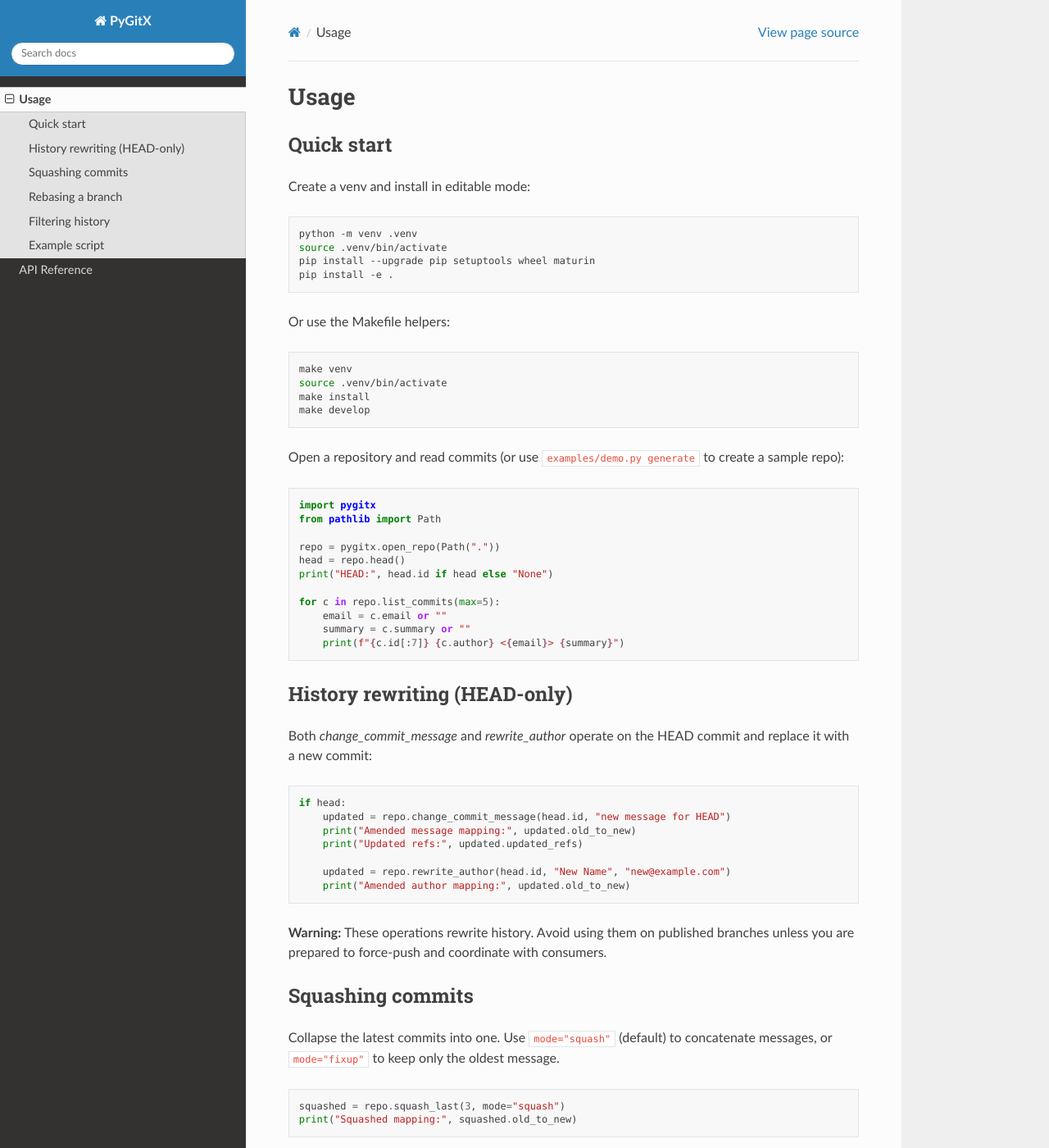
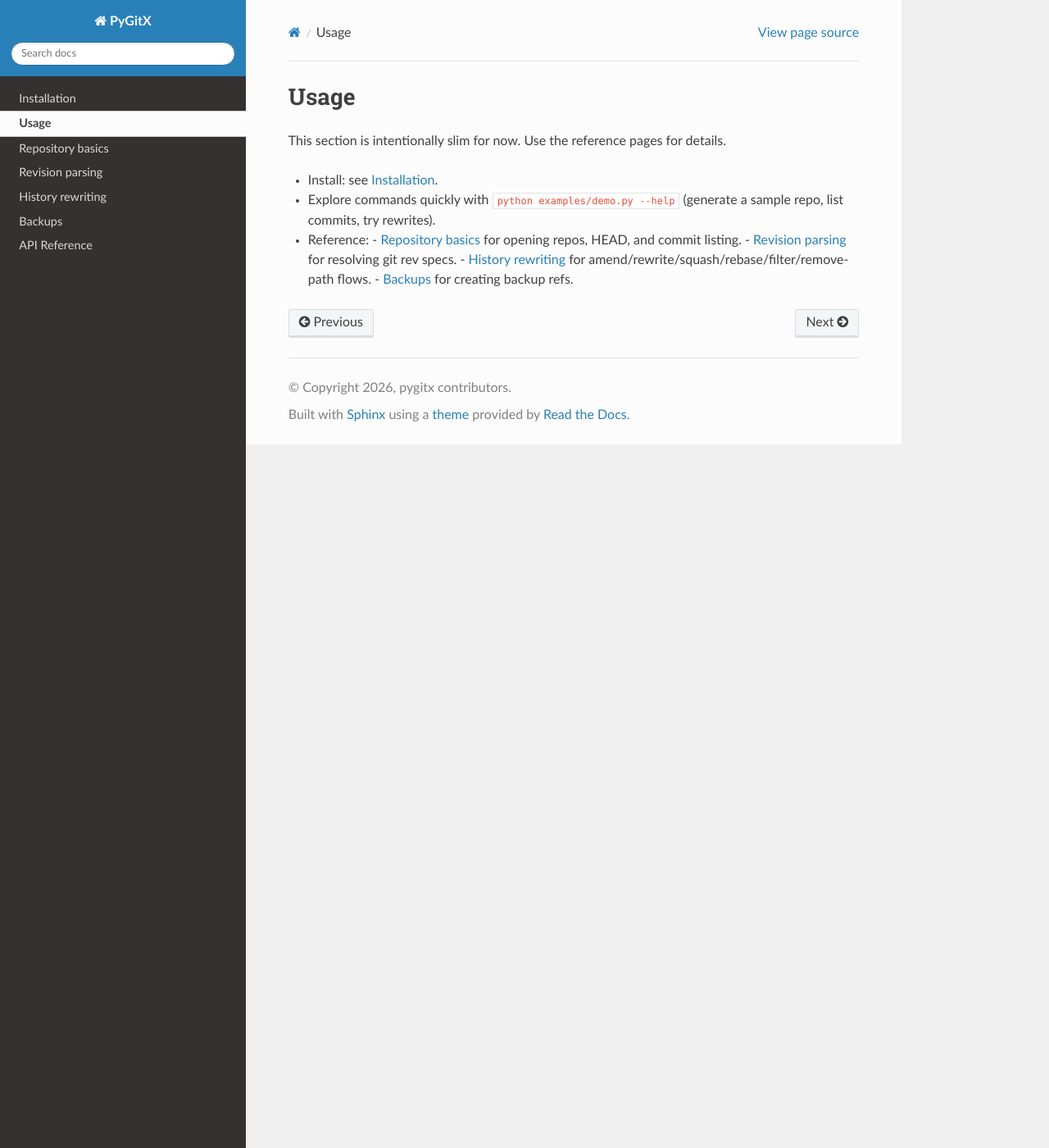
Before and after one commit to zangjiucheng/pygitx, a Sphinx documentation site: the page built from docs/usage.rst, in a window 1280 px wide and 1400 px high. Shown: the whole window at 82% size. Built offline with Sphinx 7.4.7 and the Read the Docs theme 3.1.0, drawn with Linux system fonts in a browser that asks for light colours; some of the changed text lies outside the part shown.

Commit message:
Update Python version support, bump version to 0.1.2, and enhance documentation
- Extend Python version support in the publish-to-PyPI workflow to include 3.14.
- Bump package version to 0.1.2 in Cargo.toml and Cargo.lock.
- Revise README to highlight features and installation instructions.
- Add new documentation files for backups, history rewriting, repository basics, installation, and revision parsing.
- Implement rev_parse functionality in the Python API and corresponding tests.

```diff
--- a/Cargo.toml
+++ b/Cargo.toml
@@ -1,6 +1,6 @@
 [package]
 name = "pygitx"
-version = "0.1.1"
+version = "0.1.2"
 edition = "2024"
 license = "Apache-2.0"
 description = "Cross-platform Git history access via Rust with a Python API"
--- a/docs/usage.rst
+++ b/docs/usage.rst
@@ -1,109 +1,12 @@
 Usage
 =====
 
-Quick start
------------
+This section is intentionally slim for now. Use the reference pages for details.
 
-Create a venv and install in editable mode:
-
-.. code-block:: bash
-
-   python -m venv .venv
-   source .venv/bin/activate
-   pip install --upgrade pip setuptools wheel maturin
-   pip install -e .
-
-Or use the Makefile helpers:
-
-.. code-block:: bash
-
-   make venv
-   source .venv/bin/activate
-   make install
-   make develop
-
-Open a repository and read commits (or use ``examples/demo.py generate`` to create a sample repo):
-
-.. code-block:: python
-
-   import pygitx
-   from pathlib import Path
-
-   repo = pygitx.open_repo(Path("."))
-   head = repo.head()
-   print("HEAD:", head.id if head else "None")
-
-   for c in repo.list_commits(max=5):
-       email = c.email or ""
-       summary = c.summary or ""
-       print(f"{c.id[:7]} {c.author} <{email}> {summary}")
-
-History rewriting (HEAD-only)
------------------------------
-
-Both `change_commit_message` and `rewrite_author` operate on the HEAD commit and
-replace it with a new commit:
-
-.. code-block:: python
-
-   if head:
-       updated = repo.change_commit_message(head.id, "new message for HEAD")
-       print("Amended message mapping:", updated.old_to_new)
-       print("Updated refs:", updated.updated_refs)
-
-       updated = repo.rewrite_author(head.id, "New Name", "new@example.com")
-       print("Amended author mapping:", updated.old_to_new)
-
-**Warning:** These operations rewrite history. Avoid using them on published
-branches unless you are prepared to force-push and coordinate with consumers.
-
-Squashing commits
------------------
-
-Collapse the latest commits into one. Use ``mode="squash"`` (default) to concatenate messages, or
-``mode="fixup"`` to keep only the oldest message.
-
-.. code-block:: python
-
-   squashed = repo.squash_last(3, mode="squash")
-   print("Squashed mapping:", squashed.old_to_new)
-
-Rebasing a branch
------------------
-
-Replay a branch on top of a new base (pick-only):
-
-.. code-block:: python
-
-   updated_commits = repo.rebase_branch("feature", "main")
-   for old, new in updated_commits.old_to_new.items():
-       print(f"{old[:7]} -> {new[:7]}")
-
-Conflicts will abort the rebase and raise an error; resolve manually and retry
-if needed.
-
-Filtering history
------------------
-
-Drop commits by author or message substring:
-
-.. code-block:: python
-
-   mapping = repo.filter_commits(author="bad actor", message_contains="wip")
-   print(mapping.old_to_new)
-
-Remove a path (glob) from all commits:
-
-.. code-block:: python
-
-   purged = repo.remove_path("secrets/*.txt")
-   print(purged.old_to_new)
-
-Notes:
-- Filtering/removal currently supports linear history (merge commits are rejected).
-- Author/email/message matching is case-insensitive; path matching uses globs.
-
-Example script
---------------
-
-`examples/demo.py` bundles the above: generate a repo, list commits, amend messages, rewrite author, and rebase (run with ``--help``).
+- Install: see :doc:`installation`.
+- Explore commands quickly with ``python examples/demo.py --help`` (generate a sample repo, list commits, try rewrites).
+- Reference:
+  - :doc:`repository` for opening repos, HEAD, and commit listing.
+  - :doc:`revision_parsing` for resolving git rev specs.
+  - :doc:`history_rewrite` for amend/rewrite/squash/rebase/filter/remove-path flows.
+  - :doc:`backups` for creating backup refs.
--- a/pyproject.toml
+++ b/pyproject.toml
@@ -19,9 +19,13 @@ classifiers = [
     "Operating System :: MacOS",
     "Operating System :: POSIX :: Linux",
     "Operating System :: Microsoft :: Windows",
-    "License :: OSI Approved :: Apache Software License",
+    "Topic :: Software Development :: Version Control",
 ]
 dependencies = []
+
+[project.urls]
+Homepage = "https://github.com/zangjiucheng/pygitx"
+Documentation = "https://zangjiucheng.github.io/pygitx"
 
 [project.optional-dependencies]
 dev = ["maturin"]
```
Also changed, not shown: README.md (+20 -74 lines), docs/api.rst (+12 -0 lines), docs/backups.rst (added, +8 -0 lines), docs/history_rewrite.rst (added, +40 -0 lines), docs/index.rst (+22 -1 lines), docs/installation.rst (added, +40 -0 lines), docs/repository.rst (added, +32 -0 lines), docs/revision_parsing.rst (added, +20 -0 lines), 8 other files.
